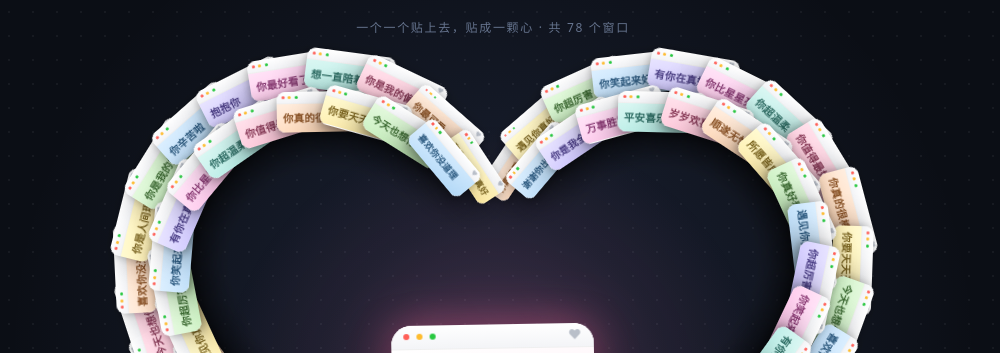
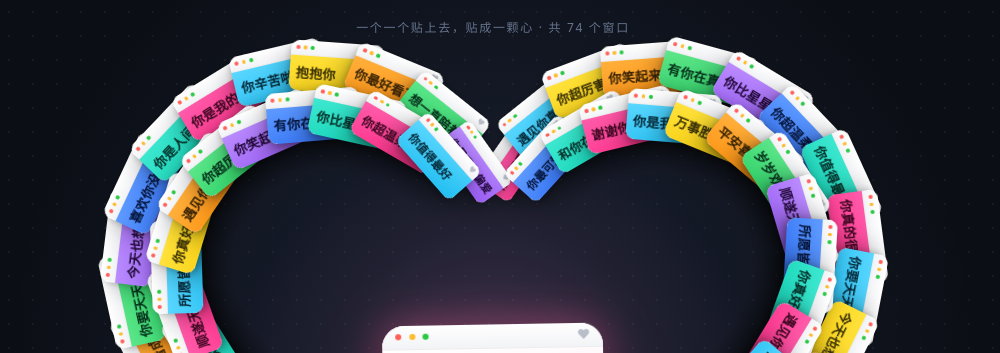
Before and after one commit to realchenchenluo/heart-code, a plain HTML site: page popup.html in a window 1280 px wide. Shown: the top 353 px of the page, without its empty margins (147-1147 px from the left). Drawn offline with Linux system fonts and the light colour scheme; animation ran at ten frames a second.

Commit message:
弹窗爱心改成视频里的样子
- 配色换成高饱和荧光色（品红/青/黄/橙/绿/紫/蓝/青绿），配深色文字
- 新增炸开阶段：所有窗口飞散铺满全屏，再一起飞回心形，四阶段自动循环
- 底部加「散开」按钮可手动切换；落地页预览模式只保留会跳的心
- 修 paint() 崩溃：主窗口记录没有配色索引，PALETTE[NaN] 取到 undefined

```diff
--- a/popup.html
+++ b/popup.html
@@ -18,10 +18,9 @@
     background-size:100% 100%,24px 24px;
     -webkit-user-select:none;user-select:none;-webkit-tap-highlight-color:transparent;
   }
-  /* 心形后面的一层柔光 */
   #aura{
     position:fixed;left:50%;top:50%;width:70vmin;height:70vmin;transform:translate(-50%,-50%);
-    background:radial-gradient(circle, rgba(255,110,165,.20), rgba(255,110,165,.05) 45%, rgba(0,0,0,0) 70%);
+    background:radial-gradient(circle, rgba(255,110,165,.18), rgba(255,110,165,.04) 45%, rgba(0,0,0,0) 70%);
     pointer-events:none;
   }
   #stage{position:fixed;inset:0;transform-origin:50% 50%;will-change:transform}
@@ -32,21 +31,21 @@
     border-radius:var(--r);overflow:hidden;background:#fff;
     transform-origin:50% 50%;will-change:transform,opacity;
     box-shadow:
-      0 0 0 1px rgba(255,255,255,.55) inset,
-      0 14px 30px rgba(0,0,0,.42),
-      0 3px 8px rgba(0,0,0,.28);
+      0 0 0 1px rgba(255,255,255,.5) inset,
+      0 12px 26px rgba(0,0,0,.4),
+      0 3px 7px rgba(0,0,0,.26);
   }
   .win.hot{
     box-shadow:
       0 0 0 1px rgba(255,255,255,.85) inset,
-      0 16px 34px rgba(0,0,0,.45),
-      0 0 22px rgba(255,140,190,.75);
+      0 14px 30px rgba(0,0,0,.45),
+      0 0 20px rgba(255,150,200,.7);
   }
   .tb{
     height:var(--tbh);display:flex;align-items:center;gap:var(--g);
     padding:0 calc(var(--g)*1.3);
-    background:linear-gradient(#ffffff,#f3f4f7);
-    border-bottom:1px solid rgba(0,0,0,.06);
+    background:linear-gradient(#ffffff,#f2f3f6);
+    border-bottom:1px solid rgba(0,0,0,.07);
   }
   .dots{display:flex;gap:calc(var(--g)*.8);flex:none}
   .dots i{width:var(--dot);height:var(--dot);border-radius:50%;display:block}
@@ -54,26 +53,24 @@
   .dots i:nth-child(2){background:#febc2e}
   .dots i:nth-child(3){background:#28c840}
   .tb .tl{flex:1;text-align:right;font-size:var(--fs2);color:#b9bfc9;line-height:1}
-  /* 窗口是一层压一层贴过去的，每扇只露出靠后的那一条。
-     文字左对齐，让每句话的开头正好落在露出来的部分里。 */
+  /* 一层压一层贴过去，每扇只露出靠后的那一条；文字左对齐，让每句话的开头露在外面 */
   .bd{
     height:calc(100% - var(--tbh));display:flex;align-items:center;justify-content:flex-start;
     padding:0 3px 0 6px;text-align:left;line-height:1.2;
     background:linear-gradient(165deg,var(--c1),var(--c2));
-    color:var(--ct);font-size:var(--fs);font-weight:600;letter-spacing:.02em;
+    color:var(--ct);font-size:var(--fs);font-weight:700;letter-spacing:.01em;
     white-space:nowrap;overflow:hidden;
   }
   .win.main .bd{
     background:linear-gradient(165deg,#ffffff,#fff3f8);
-    color:#2b2028;font-weight:700;letter-spacing:.1em;
-    font-size:var(--fs);
+    color:#2b2028;letter-spacing:.06em;font-size:var(--fs);
     justify-content:center;text-align:center;white-space:normal;padding:0 8px;
   }
   .win.main{
     box-shadow:
       0 0 0 1px rgba(255,255,255,.9) inset,
-      0 22px 48px rgba(0,0,0,.5),
-      0 0 44px rgba(255,110,165,.55);
+      0 20px 44px rgba(0,0,0,.5),
+      0 0 40px rgba(255,110,165,.5);
   }
 
   /* ---------- 控件 ---------- */
@@ -85,7 +82,7 @@
     position:fixed;left:50%;bottom:20px;transform:translateX(-50%);z-index:99999;
     display:flex;flex-wrap:wrap;justify-content:center;align-items:center;gap:8px;
     max-width:calc(100vw - 24px);padding:8px 12px 8px 16px;border-radius:24px;
-    background:rgba(18,22,32,.76);border:1px solid rgba(255,255,255,.13);
+    background:rgba(18,22,32,.78);border:1px solid rgba(255,255,255,.13);
     backdrop-filter:blur(12px);-webkit-backdrop-filter:blur(12px);
     box-shadow:0 10px 30px rgba(0,0,0,.45);font-size:13px;
   }
@@ -106,7 +103,7 @@
   .panel{
     position:fixed;left:50%;bottom:78px;transform:translateX(-50%) translateY(8px);z-index:99998;
     width:min(560px,calc(100vw - 24px));padding:14px 16px 12px;border-radius:18px;
-    background:rgba(18,22,32,.9);border:1px solid rgba(255,255,255,.13);
+    background:rgba(18,22,32,.92);border:1px solid rgba(255,255,255,.13);
     backdrop-filter:blur(14px);-webkit-backdrop-filter:blur(14px);
     box-shadow:0 18px 50px rgba(0,0,0,.5);
     opacity:0;pointer-events:none;transition:opacity .22s,transform .22s;
@@ -149,6 +146,7 @@
   <span class="heart">&#9829;</span>
   <input id="msg" value="你值得所有美好" maxlength="14" aria-label="中间那扇窗口的话">
   <button id="again">重新贴一次</button>
+  <button id="burst">散开</button>
   <button id="toggle">语录</button>
   <a href="./">返回</a>
 </div>
@@ -163,16 +161,16 @@
   var msgEl  = document.getElementById('msg');
   var listEl = document.getElementById('list');
 
-  // [浅色, 深色, 文字色]
+  // 高饱和的荧光色，配深色文字 —— 视频里就是这种扎眼的配色
   var PALETTE = [
-    ['#ffe1eb','#ffc0d5','#8a3a58'],
-    ['#ffeee0','#ffd2ac','#8a5124'],
-    ['#fffad2','#ffeaa0','#7c6520'],
-    ['#e4f9de','#bfecb4','#3c6b32'],
-    ['#dcefff','#b2d8f7','#2c5a80'],
-    ['#e8e4ff','#c7beff','#4a3d86'],
-    ['#ffe4f7','#ffc0e9','#8a3a74'],
-    ['#dbf7f3','#ace9e1','#2b6b62']
+    ['#ff5cab','#ff2e88','#3d0620'],
+    ['#5ad7ff','#20bdf0','#052a3a'],
+    ['#ffe23c','#f8cf0e','#3a3104'],
+    ['#ffb03d','#ff8f0a','#3a2304'],
+    ['#5ce68a','#28cf63','#04301a'],
+    ['#bb8cff','#9a5cf5','#22083a'],
+    ['#5f9bff','#2f6ff5','#04143a'],
+    ['#3ee8d0','#12d4b6','#04302a']
   ];
 
   var DEFAULT_LIST = [
@@ -183,9 +181,13 @@
     '万事胜意','平安喜乐','岁岁欢喜','顺遂无忧','所愿皆成'
   ];
 
-  var wins = [], S = 1, cx = 0, cy = 0, t0 = performance.now()/1000;
+  var heart = [], storm = [], all = [];
+  var S = 1, cx = 0, cy = 0, t0 = performance.now()/1000, baseW = 90, baseH = 48;
   var texts = DEFAULT_LIST.slice();
-  var placeEnd = 4, placeDt = 0.032, placeStart = 0.35;
+  var placeDt = 0.032, placeStart = 0.35, placeEnd = 4;
+  // 落地页卡片里的预览只当一颗会跳的心，不炸开
+  var BEAT_DUR = PREVIEW ? 1e9 : 8.0, SCATTER_DUR = 6.0, GATHER_DUR = 1.5;
+  var phase = 'place', phaseStart = 0, locked = false;
 
   function heartPoint(t){
     var s = Math.sin(t), c = Math.cos(t);
@@ -221,6 +223,7 @@
   }
 
   function easeOutBack(p){ var c1 = 1.1, c3 = c1 + 1; return 1 + c3*Math.pow(p-1,3) + c1*Math.pow(p-1,2); }
+  function easeOutCubic(p){ return 1 - Math.pow(1-p,3); }
   function clamp01(v){ return v < 0 ? 0 : (v > 1 ? 1 : v); }
 
   function makeWin(w, h, cls){
@@ -241,6 +244,11 @@
                    '<span class="tl">&#9829;</span></div><div class="bd"></div>';
     return el;
   }
+  function paint(rec, pal){
+    rec.bd.style.setProperty('--c1', pal[0]);
+    rec.bd.style.setProperty('--c2', pal[1]);
+    rec.bd.style.setProperty('--ct', pal[2]);
+  }
 
   function build(){
     var vw = innerWidth, vh = innerHeight;
@@ -249,24 +257,24 @@
     cx = Math.round(vw/2);
     cy = Math.round(vh/2 - (PREVIEW ? 0 : vh*0.015));
 
-    var w = Math.max(26, 4.2*S);
-    var h = Math.max(15, 1.9*S);
+    var w = baseW = Math.max(26, 4.4*S);
+    var h = baseH = Math.max(15, 2.4*S);
     // 两圈窗口铺出有厚度的带子。每圈按「间距 ≈ 0.55 个窗口宽」来定数量：
     // 重叠太多的话每扇只剩一条缝，写在上面的字就全被压住了。
     var perRing = Math.max(9, Math.round(ARC_TOTAL * S / (w * 0.55)));
-    if (PREVIEW) perRing = Math.min(perRing, 18);
+    if (PREVIEW) perRing = Math.min(perRing, 16);
 
     stage.innerHTML = '';
-    wins = [];
+    heart = []; storm = []; all = [];
     var frag = document.createDocumentFragment();
+    var idx = 0;
 
     for (var ring=0; ring<2; ring++){
       var step = ARC_TOTAL / perRing, half = step * 0.22, gap = step * 0.58;
-      var offBase = (ring ? 1 : -1) * h * 0.48;   // 外圈往外挪半格，内圈往里挪半格
+      var offBase = (ring ? 1 : -1) * h * 0.48;
 
       for (var i=0; i<perRing; i++){
         var s = (i + 0.5 + (ring ? 0.5 : 0)) * step;
-        // 顶部凹陷与底部心尖是尖点，切线在那里会翻转，落得太近的窗口直接跳过
         var cuspDist = Math.min(Math.min(s, ARC_TOTAL - s), Math.abs(s - ARC_TOTAL/2));
         if (cuspDist < gap) continue;
         var pt = atArc(s);
@@ -275,12 +283,11 @@
         var a = atArc(s - half), b = atArc(s + half);
         var rad = Math.atan2(-(b[1]-a[1]), (b[0]-a[0]));
 
-        // 尖点附近曲线很陡，而且两条分支贴得很近，两圈窗口会在那里交叉成一堆。
+        // 尖点附近曲线陡、两条分支又贴得近，两圈窗口会在那里交叉成一堆。
         // 越靠近尖点：窗口缩得越小、两圈越往中线并拢，像丝带收口。
         var near = Math.exp(-Math.pow(cuspDist/(step*2.2), 2));
-        if (ring === 1 && near > 0.72) continue;     // 内圈并到中线后就和外圈重合了
+        if (ring === 1 && near > 0.72) continue;
 
-        // 沿法线往心形里侧/外侧挪，两圈正好拼成一条厚带子
         var nx = -Math.sin(rad), ny = Math.cos(rad);
         if (nx*(cx-px) + ny*(cy-py) < 0){ nx = -nx; ny = -ny; }
         var off = offBase * (1 - 0.85*near);
@@ -288,115 +295,207 @@
 
         var k = 1 - 0.30 * near;
         var el = makeWin(w*k, h*k);
-        el.style.zIndex = String(10 + wins.length);
-
-        var pal = PALETTE[(i + ring*3) % PALETTE.length];
-        var bd = el.querySelector('.bd');
-        bd.style.setProperty('--c1', pal[0]);
-        bd.style.setProperty('--c2', pal[1]);
-        bd.style.setProperty('--ct', pal[2]);
-
         var rec = {
-          el: el, bd: bd, tx: tx, ty: ty,
-          rot: rad * 180/Math.PI, rad: rad,
-          ph: Math.random()*6.283,
-          delay: placeStart + wins.length * placeDt,
-          slide: step * 1.5,
-          hover: false, op: -1, hot: false
+          el: el, bd: el.querySelector('.bd'),
+          hx: tx, hy: ty, hrot: rad * 180/Math.PI, hsc: 1,
+          sx: 0, sy: 0, srot: 0, ssc: 1,
+          ph: Math.random()*6.283, delay: 0, stormDelay: Math.random()*0.5,
+          bow: 1, spin: (Math.random()*2-1), hover: false, op: -1, hot: false,
+          storm: false, main: false
         };
+        rec.delay = placeStart + heart.length * placeDt;
+        rec.i = idx++;
         el.addEventListener('mouseenter', function(){ rec.hover = true; });
         el.addEventListener('mouseleave', function(){ rec.hover = false; });
-        wins.push(rec);
-        frag.appendChild(el);
+        heart.push(rec); all.push(rec); frag.appendChild(el);
       }
     }
 
     // 中间那扇主窗口
-    var cw = Math.max(70, 9.5*S), ch = Math.max(38, 3.8*S);
+    var cw = Math.max(76, 10.4*S), ch = Math.max(38, 3.8*S);
     var cwin = makeWin(cw, ch, 'main');
     cwin.style.setProperty('--fs', Math.max(9, ch*0.28).toFixed(1) + 'px');
-    cwin.style.zIndex = '9999';
-    var crec = {
-      el: cwin, bd: cwin.querySelector('.bd'), tx: cx, ty: cy - S*1.1, rot: 0, rad: 0,
-      ph: 1.7, delay: placeStart + wins.length*placeDt + 0.18, slide: 26,
-      hover: false, op: -1, hot: false, isMain: true
+    var mrec = {
+      el: cwin, bd: cwin.querySelector('.bd'),
+      hx: cx, hy: cy - S*1.1, hrot: 0, hsc: 1,
+      sx: cx, sy: cy, srot: 0, ssc: 1,
+      ph: 1.7, delay: placeStart + heart.length*placeDt + 0.18, stormDelay: 0,
+      bow: 0, spin: 0, hover: false, op: -1, hot: false, storm: false, main: true
     };
-    cwin.addEventListener('mouseenter', function(){ crec.hover = true; });
-    cwin.addEventListener('mouseleave', function(){ crec.hover = false; });
-    wins.push(crec);
-    frag.appendChild(cwin);
+    cwin.addEventListener('mouseenter', function(){ mrec.hover = true; });
+    cwin.addEventListener('mouseleave', function(){ mrec.hover = false; });
+    heart.push(mrec); all.push(mrec); frag.appendChild(cwin);
+    placeEnd = mrec.delay + 0.5;
+
+    // 散开时才出现的那批窗口，铺满整个屏幕
+    var stormN = PREVIEW ? 24 : (vw < 680 ? 44 : 78);
+    for (var j=0; j<stormN; j++){
+      (function(j){
+        var sel = makeWin(w, h);
+        var srec = {
+          el: sel, bd: sel.querySelector('.bd'),
+          hx: cx, hy: cy, hrot: 0, hsc: 1,
+          sx: 0, sy: 0, srot: 0, ssc: 1,
+          ph: Math.random()*6.283, delay: 9e9, stormDelay: Math.random()*0.5,
+          bow: 1, spin: (Math.random()*2-1), hover: false, op: -1, hot: false,
+          storm: true, main: false
+        };
+        paint(srec, PALETTE[(j*3 + 1) % PALETTE.length]);
+        srec.el.style.opacity = '0';
+        srec.el.addEventListener('mouseenter', function(){ srec.hover = true; });
+        srec.el.addEventListener('mouseleave', function(){ srec.hover = false; });
+        storm.push(srec); all.push(srec); frag.appendChild(sel);
+      })(j);
+    }
+    layoutStorm(vw, vh, w, h);
+    for (var q=0; q<heart.length; q++){
+      if (!heart[q].main) paint(heart[q], PALETTE[heart[q].i % PALETTE.length]);
+      heart[q].el.style.zIndex = String(10 + q);
+    }
+    for (var r=0; r<storm.length; r++) storm[r].el.style.zIndex = String(10 + heart.length + r);
 
     stage.appendChild(frag);
-
-    placeEnd = crec.delay + 0.5;
     applyTexts();
     applyMsg();
-    if (hintEl) hintEl.textContent = '一个一个贴上去，贴成一颗心 · 共 ' + (wins.length - 1) + ' 个窗口';
+    setPhase('place', 0);
+    if (hintEl) hintEl.textContent = '一个一个贴上去，贴成一颗心 · 共 ' + (heart.length - 1) + ' 个窗口';
+  }
+
+  // 散开的位置：按网格铺，再抖一下，保证整个屏幕都铺到
+  function layoutStorm(vw, vh, w, h){
+    var n = storm.length + heart.length;
+    var topPad = 16, botPad = PREVIEW ? 12 : 120;
+    var availH = vh - topPad - botPad;
+    var cols = Math.max(1, Math.round(Math.sqrt(n * vw / (availH * 1.6))));
+    var rows = Math.max(1, Math.ceil(n / cols));
+    var cellW = vw / cols, cellH = availH / rows;
+    var order = [];
+    for (var c=0; c<cols; c++) for (var r=0; r<rows; r++) order.push([c, r]);
+    for (var i=order.length-1; i>0; i--){
+      var j = Math.floor(Math.random()*(i+1)), tmp = order[i]; order[i] = order[j]; order[j] = tmp;
+    }
+    var all2 = heart.concat(storm);
+    for (var q=0; q<all2.length && q<order.length; q++){
+      var rec = all2[q], cc = order[q];
+      var x = (cc[0] + 0.5)*cellW + (Math.random()-0.5)*cellW*0.6;
+      var y = topPad + (cc[1] + 0.5)*cellH + (Math.random()-0.5)*cellH*0.6;
+      rec.sx = Math.max(w*0.6, Math.min(vw - w*0.6, x));
+      rec.sy = Math.max(h*0.6 + topPad, Math.min(vh - botPad + h*0.4, y));
+      rec.srot = (Math.random()*2-1)*14;
+      rec.ssc  = 0.9 + Math.random()*0.35;
+      rec.bow  = (Math.random() < 0.5 ? -1 : 1) * (30 + Math.random()*60);
+    }
   }
 
   function applyTexts(){
     var n = texts.length;
     var lap = Math.max(1, Math.floor(n/3));
-    for (var i=0; i<wins.length; i++){
-      if (wins[i].isMain) continue;
+    for (var i=0; i<all.length; i++){
+      var rec = all[i];
+      if (rec.main) continue;
       var idx = (i + Math.floor(i/n)*lap) % n;
-      wins[i].bd.textContent = texts[idx];
+      rec.bd.textContent = texts[idx];
     }
   }
 
   function applyMsg(){
     var m = (msgEl.value || '').trim().slice(0, 14) || '你值得所有美好';
-    for (var i=0; i<wins.length; i++){
-      if (wins[i].isMain) wins[i].bd.textContent = m;
+    for (var i=0; i<all.length; i++){
+      if (all[i].main) all[i].bd.textContent = m;
     }
     document.title = '弹窗爱心 · ' + m;
+  }
+
+  function setPhase(p, t){
+    phase = p;
+    phaseStart = (t === undefined ? performance.now()/1000 - t0 : t);
   }
 
   function frame(now){
     var t = now/1000 - t0;
 
-    // 贴完之后整颗心开始按两拍心跳缩放
-    var amp = 0.05 * clamp01((t - placeEnd) / 0.9);
+    if (!locked){
+      if (phase === 'place' && t > placeEnd) setPhase('beat', t);
+      else if (phase === 'beat' && t > phaseStart + BEAT_DUR) setPhase('scatter', t);
+      else if (phase === 'scatter' && t > phaseStart + SCATTER_DUR) setPhase('gather', t);
+      else if (phase === 'gather' && t > phaseStart + GATHER_DUR) setPhase('beat', t);
+    }
+
+    // 心跳只在整个心还完整的时候跳
+    var gMix = phase === 'scatter' ? clamp01((t - phaseStart)/0.9)
+             : phase === 'gather'  ? 1 - clamp01((t - phaseStart)/0.9)
+             : 0;
     var x = (t % 1.15) / 1.15;
     var g1 = Math.exp(-Math.pow((x-0.10)/0.050, 2));
     var g2 = Math.exp(-Math.pow((x-0.30)/0.055, 2));
+    var amp = 0.05 * clamp01((t - placeEnd) / 0.9) * (1 - gMix);
     stage.style.transform = 'scale(' + (1 + amp*(g1 + 0.55*g2)).toFixed(4) + ')';
 
-    for (var i=0; i<wins.length; i++){
-      var wk = wins[i];
-      var p = clamp01((t - wk.delay) / 0.42);
-      var e = easeOutBack(p);
+    for (var i=0; i<all.length; i++){
+      var wk = all[i];
+      var mix;
 
-      // 沿着轨迹滑到位：从上一个窗口的位置顺着切线贴过来
-      var back = (1 - e) * wk.slide;
-      var px = wk.tx - Math.cos(wk.rad) * back;
-      var py = wk.ty - Math.sin(wk.rad) * back;
+      if (wk.storm){
+        mix = phase === 'scatter' ? clamp01((t - phaseStart - wk.stormDelay)/0.85)
+            : phase === 'gather'  ? 1 - clamp01((t - phaseStart - wk.stormDelay*0.5)/0.7)
+            : 0;
+      } else if (wk.main){
+        mix = gMix;
+      } else {
+        mix = phase === 'scatter' ? clamp01((t - phaseStart - wk.stormDelay)/0.9)
+            : phase === 'gather'  ? 1 - clamp01((t - phaseStart - wk.stormDelay*0.5)/0.75)
+            : 0;
+      }
+      var em = easeOutCubic(mix);
 
-      var jx = Math.sin(t*0.9  + wk.ph) * 1.3;
-      var jy = Math.cos(t*1.15 + wk.ph) * 1.3;
-      var jr = Math.sin(t*0.65 + wk.ph) * 1.0;
-      var rot = wk.rot + (1-e)*22 + jr;
-      var sc  = (0.55 + 0.45*e) * (wk.hover ? 1.09 : 1);
+      var px = wk.hx + (wk.sx - wk.hx)*em;
+      var py = wk.hy + (wk.sy - wk.hy)*em - Math.sin(Math.PI*em)*wk.bow;
+      var rot, sc;
+
+      if (phase === 'place' || (phase === 'beat' && !wk.storm)){
+        var p = clamp01((t - wk.delay) / 0.42);
+        var e = easeOutBack(p);
+        // 沿着轨迹滑到位：从上一个窗口的位置顺着切线贴过来
+        var back = (1 - e) * (wk.main ? 26 : 34);
+        px = wk.hx - Math.cos(wk.hrot*Math.PI/180) * back;
+        py = wk.hy - Math.sin(wk.hrot*Math.PI/180) * back;
+        rot = wk.hrot + (1-e)*22 + Math.sin(t*0.65 + wk.ph)*1.0;
+        sc  = (0.55 + 0.45*e);
+        var op = clamp01(p*3.4);
+        if (Math.abs(op - wk.op) > 0.02){ wk.el.style.opacity = op.toFixed(2); wk.op = op; }
+        var hot = p > 0.02 && p < 0.72;
+        if (hot !== wk.hot){ wk.el.classList.toggle('hot', hot); wk.hot = hot; }
+      } else {
+        rot = wk.hrot + (wk.srot - wk.hrot)*em + Math.sin(Math.PI*em)*22*wk.spin;
+        sc  = wk.hsc + (wk.ssc - wk.hsc)*em;
+        var op2 = wk.storm ? clamp01(mix*1.4) : 1 - gMix*0.0;
+        if (wk.main) op2 = 1 - gMix;                    // 主窗口散开时淡出
+        if (Math.abs(op2 - wk.op) > 0.02){ wk.el.style.opacity = op2.toFixed(2); wk.op = op2; }
+        if (wk.hot){ wk.el.classList.remove('hot'); wk.hot = false; }
+      }
+
+      var jx = Math.sin(t*0.9  + wk.ph) * 1.3 * (1-em);
+      var jy = Math.cos(t*1.15 + wk.ph) * 1.3 * (1-em);
+      sc *= (wk.hover ? 1.09 : 1);
 
       wk.el.style.transform = 'translate3d(' + (px+jx).toFixed(1) + 'px,' + (py+jy).toFixed(1) + 'px,0) ' +
                               'rotate(' + rot.toFixed(1) + 'deg) scale(' + sc.toFixed(3) + ')';
-      var op = clamp01(p*3.4);
-      if (Math.abs(op - wk.op) > 0.02){ wk.el.style.opacity = op.toFixed(2); wk.op = op; }
-
-      // 正在贴的那几个窗口亮一下
-      var hot = p > 0.02 && p < 0.72;
-      if (hot !== wk.hot){ wk.el.classList.toggle('hot', hot); wk.hot = hot; }
     }
     requestAnimationFrame(frame);
   }
 
   function restart(){
+    locked = false;
     t0 = performance.now()/1000;
-    for (var i=0; i<wins.length; i++){
-      var wk = wins[i];
+    for (var i=0; i<all.length; i++){
+      var wk = all[i];
       wk.ph = Math.random()*6.283;
-      wk.delay = placeStart + i*placeDt;
+      wk.stormDelay = Math.random()*0.5;
+      if (!wk.storm) wk.delay = placeStart + i*placeDt;
+      wk.op = -1;
     }
+    layoutStorm(innerWidth, innerHeight, baseW, baseH);
+    setPhase('place', 0);
   }
 
   function parseList(){
@@ -412,6 +511,11 @@
     restart();
   });
   document.getElementById('again').addEventListener('click', restart);
+  document.getElementById('burst').addEventListener('click', function(){
+    var now = performance.now()/1000 - t0;
+    locked = false;                      // 手动切一次之后，自动的时间线接着往下走
+    setPhase(phase === 'scatter' ? 'gather' : 'scatter', now);
+  });
   document.getElementById('toggle').addEventListener('click', function(){
     document.body.classList.toggle('editing');
   });
```
Also changed, not shown: index.html (+1 -1 lines), 1 other file.
